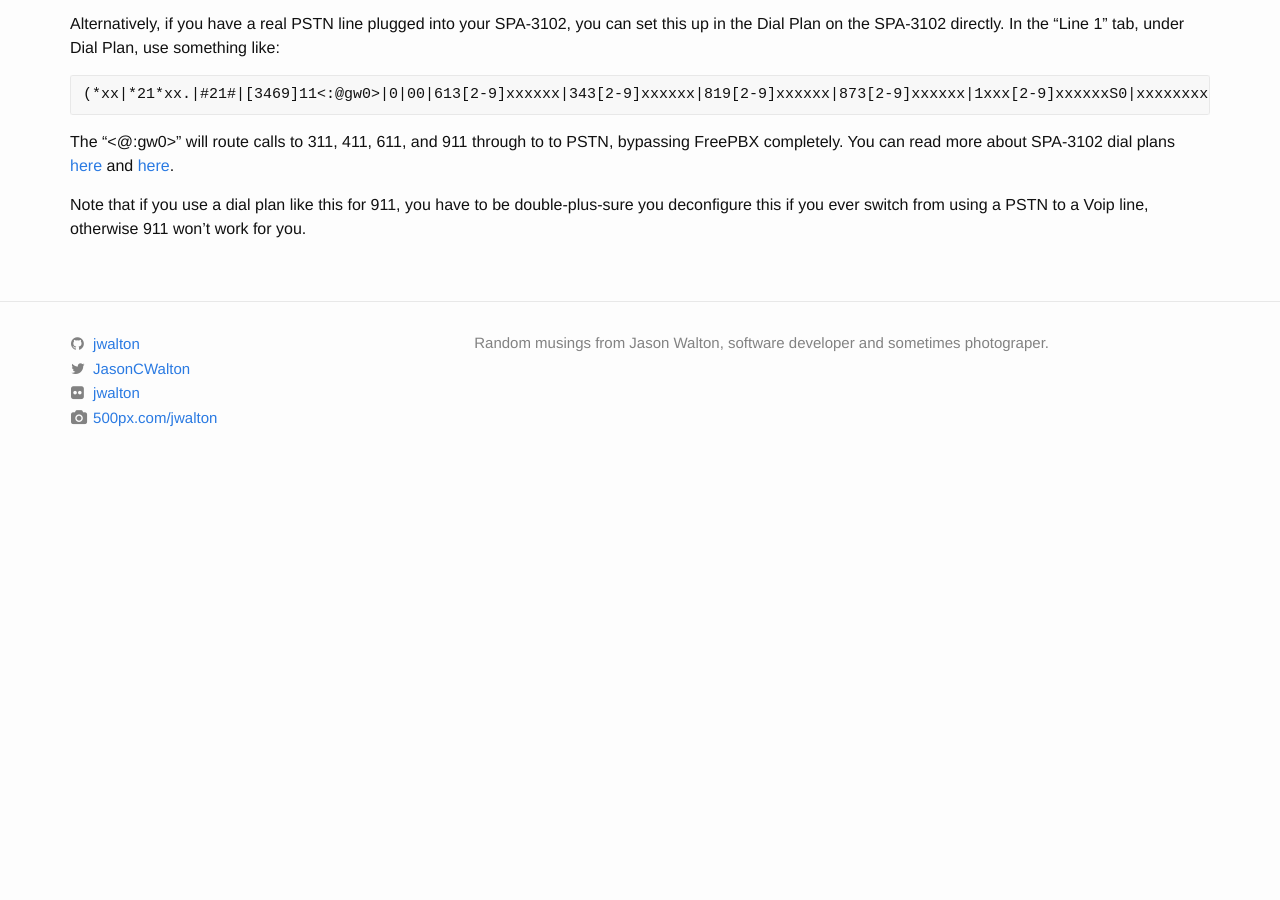
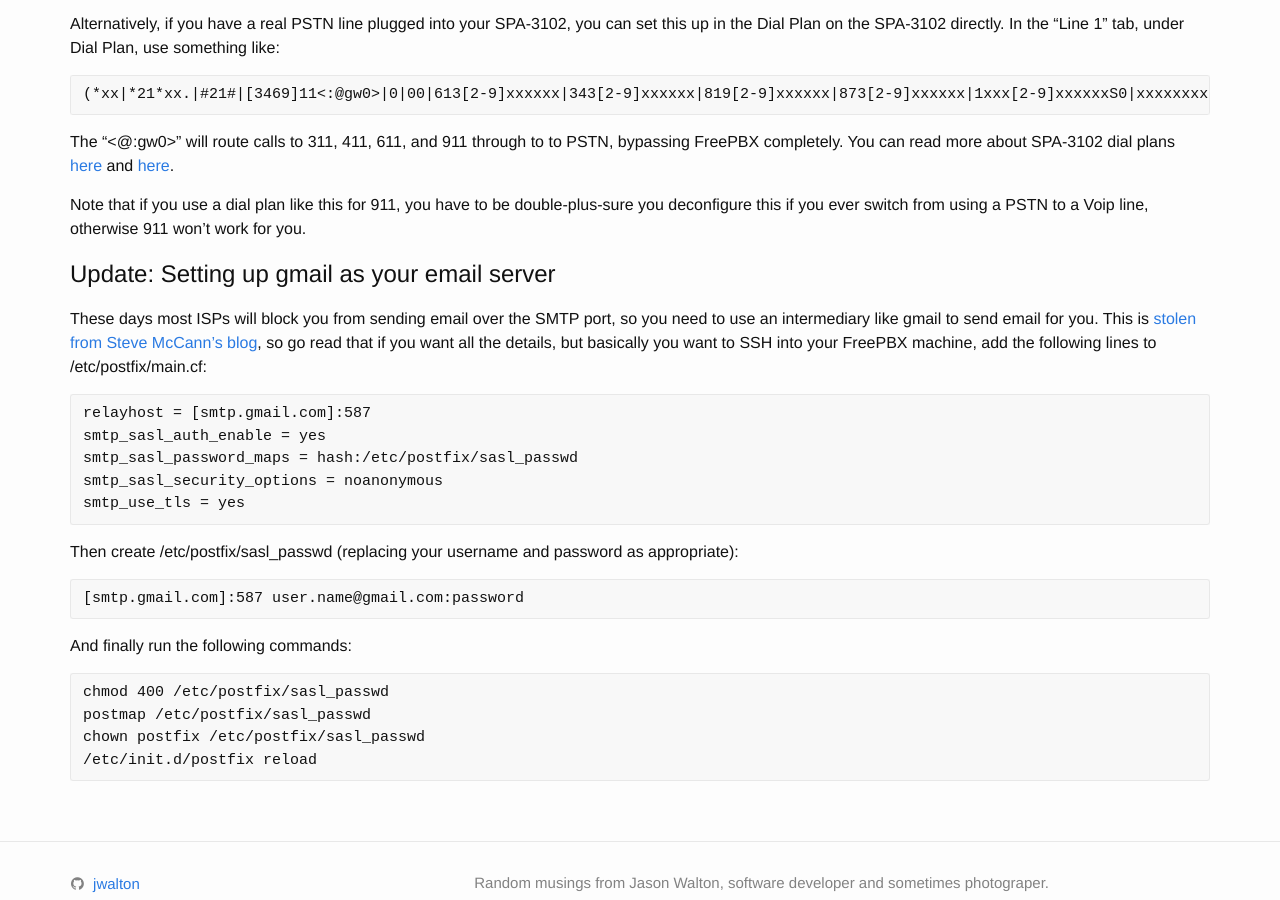
Before and after one commit to jwalton/thedreaming.org, a Jekyll site: the page built from _posts/2014-09-26-setting-up-freepbx.md, in a window 1280 px wide and 900 px high, scrolled down 4459 px. Built offline with Jekyll 4.4.1, drawn with Linux system fonts in a browser that asks for light colours; comment, search, counter and statistics services are not loaded; before the commit the page ends 4934 px from its top, so only the background shows below that.

Commit message:
Update freepbx with gmail setup.

```diff
--- a/_posts/2014-09-26-setting-up-freepbx.md
+++ b/_posts/2014-09-26-setting-up-freepbx.md
@@ -182,3 +182,25 @@
 The "<@:gw0>" will route calls to 311, 411, 611, and 911 through to to PSTN, bypassing FreePBX completely.  You can read more about SPA-3102 dial plans [here](http://voicent.com/predictive-dialer/blog/index.php/predictive-dialer/380/spa3102-dial-plan) and [here](http://www.cisco.com/c/en/us/support/docs/collaboration-endpoints/spa901-1-line-ip-phone/108747-pqa-108747.html).
 
 Note that if you use a dial plan like this for 911, you have to be double-plus-sure you deconfigure this if you ever switch from using a PSTN to a Voip line, otherwise 911 won't work for you.
+
+Update: Setting up gmail as your email server
+=============================================
+
+These days most ISPs will block you from sending email over the SMTP port, so you need to use an intermediary like gmail to send email for you.  This is [stolen from Steve McCann's blog](http://www.stevemccann.net/2012/12/changing-freepbx-smtp-server-to-gmail.html), so go read that if you want all the details, but basically you want to SSH into your FreePBX machine, add the following lines to /etc/postfix/main.cf:
+
+    relayhost = [smtp.gmail.com]:587
+    smtp_sasl_auth_enable = yes
+    smtp_sasl_password_maps = hash:/etc/postfix/sasl_passwd
+    smtp_sasl_security_options = noanonymous
+    smtp_use_tls = yes
+
+Then create /etc/postfix/sasl_passwd (replacing your username and password as appropriate):
+
+    [smtp.gmail.com]:587 user.name@gmail.com:password
+
+And finally run the following commands:
+
+    chmod 400 /etc/postfix/sasl_passwd
+    postmap /etc/postfix/sasl_passwd
+    chown postfix /etc/postfix/sasl_passwd
+    /etc/init.d/postfix reload
```
